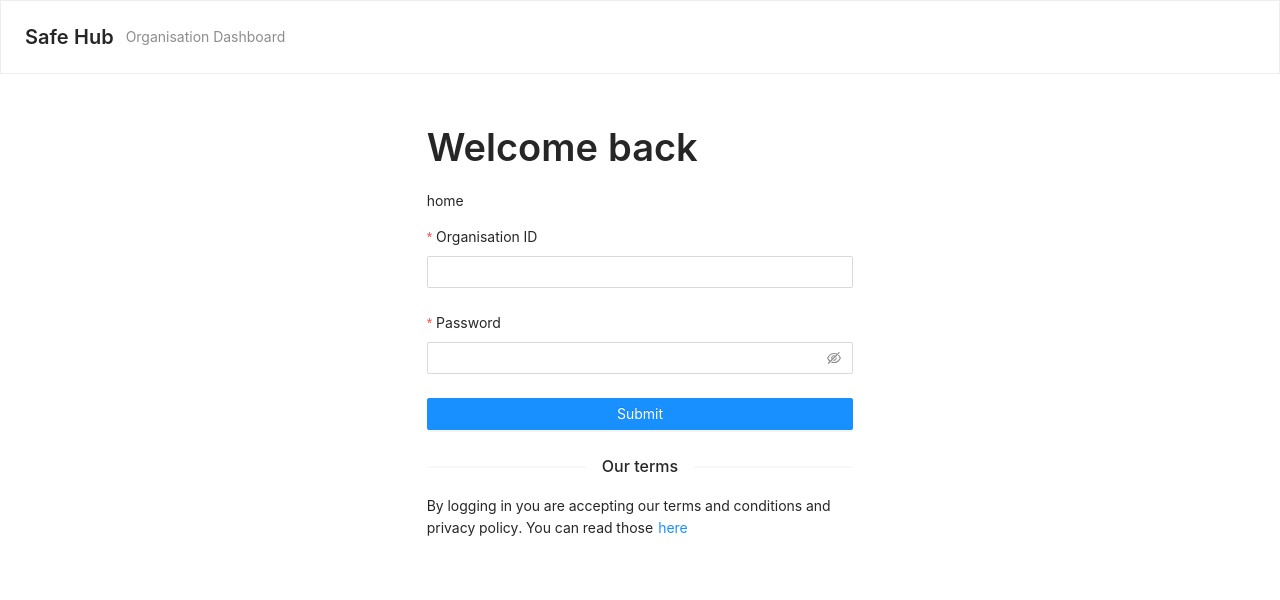
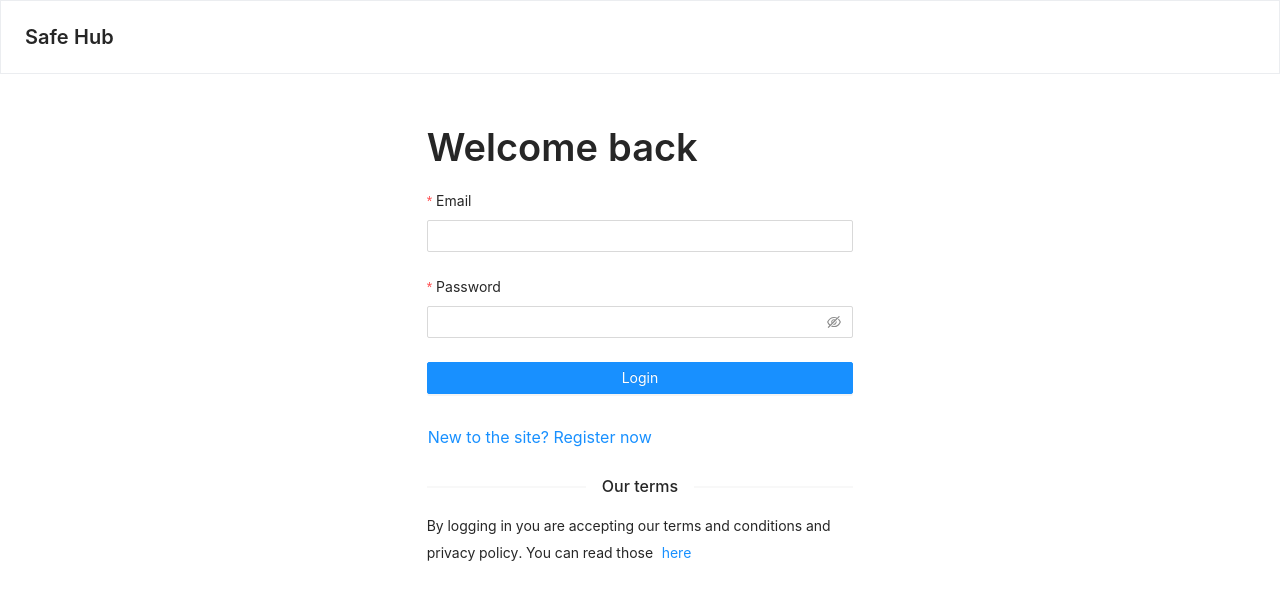
Before and after one commit to Michaelcj10/dbs_final_project, a React (Create React App) app: page /auth in a window 1280 px wide. Shown: the top 600 px of the page. Built offline with nearby package versions, Linux system fonts and the light colour scheme.

Commit message:
dash and auth work

```diff
--- a/src/app/main.tsx
+++ b/src/app/main.tsx
@@ -1,6 +1,7 @@
 import * as React from "react";
 import Home from "../routes/home/home";
 import Auth from "../routes/auth/auth";
+import Privacy from "../routes/privacyPolicy/policy";
 import Header from "../components/navigation/header";
 import { createGlobalStyle } from "styled-components";
 import { Provider } from "react-redux";
@@ -11,7 +12,7 @@ import { Route } from "react-router-dom";
 
 const GlobalStyle = createGlobalStyle`
   .layout{
-    margin-top: 50px;
+    margin: 50px 0px;
   }
 `;
 
@@ -24,6 +25,7 @@ function App() {
         <Header/>
         <Route exact={true} path="/" component={Home} />
         <Route exact={true} path="/auth" component={Auth} />
+        <Route exact={true} path="/privacy-policy" component={Privacy} />
         </ConnectedRouter>
         <GlobalStyle />
       </PersistGate>
--- a/src/components/authentication/isAuthenticated.tsx
+++ b/src/components/authentication/isAuthenticated.tsx
@@ -1,27 +1,34 @@
-import { setList, setCurrentShowing } from "../../modules/counter";
+import { setUserProfile } from "../../modules/counter";
 import { push } from "connected-react-router";
 import { bindActionCreators } from "redux";
 import { connect } from "react-redux";
 import { useState, useEffect } from "react";
 import React from "react";
 import PageLoader from "../loader/pageLoader";
-import { getCookie } from "../../services/cookie";
+import { makeGet } from "../../api/apiRequest";
 
 // tslint:disable-next-line: typedef
 function IsAuthenticated(props) {
   const [checked, setChecked] = useState(false);
 
-  useEffect(() => {
+  useEffect( () => {
+    async function fetchMyAPI() {
+      try {
+        const response = await makeGet("me");
+        if (!response || !response.user) {
+          props.changePage("/auth");
+        } else {
+          props.setUserProfile(response.user);
+          setChecked(true);
+        }
 
-    const authCookie = getCookie("xauth");
+      } catch (error) {
+        props.changePage("/auth");
+      }
+    }
 
-    if (authCookie) {
-        setChecked(true);
-    } else {
-      props.changePage("/auth");
-    }
-  // tslint:disable-next-line: align
-  }, []);
+    fetchMyAPI();
+},           [] );
 
   if (!checked) {
       return <PageLoader />;
@@ -31,16 +38,14 @@ function IsAuthenticated(props) {
 }
 
 const mapStateToProps = ({ counter }) => ({
-  places: counter.placeList,
-  isLoading: counter.loading
+  userProfile: counter.userProfile
 });
 
 const mapDispatchToProps = dispatch =>
   bindActionCreators(
     {
       changePage: value => push(value),
-      setList,
-      setCurrentShowing
+      setUserProfile
     },
     dispatch
   );
--- a/src/components/navigation/header.tsx
+++ b/src/components/navigation/header.tsx
@@ -1,10 +1,11 @@
-import { PageHeader } from "antd";
+import { PageHeader, Button, Tag } from "antd";
+import { setUserProfile } from "../../modules/counter";
 import * as React from "react";
 import styled from "styled-components";
-import { setList, setCurrentShowing } from "../../modules/counter";
 import { push } from "connected-react-router";
 import { bindActionCreators } from "redux";
 import { connect } from "react-redux";
+import { deleteCookie } from "../../services/cookie";
 
 const HeaderStyle = styled.div`
     border: 1px solid rgb(235, 237, 240);
@@ -12,29 +13,37 @@ const HeaderStyle = styled.div`
 
 // tslint:disable-next-line: typedef
 function Header(props) {
-  // const [showModal, setModalShowing] = useState(false);
   return (
     <HeaderStyle>
         <PageHeader
             className="site-page-header"
             title="Safe Hub"
-            subTitle="Organisation Dashboard"
+            tags={props.userProfile && props.userProfile.email ? <Tag color="blue">{props.userProfile.email}</Tag> : undefined}
+            extra={ props.userProfile.email ?  [
+              <Button
+                  key="1"
+                  onClick={() => {
+                    props.setUserProfile({});
+                    deleteCookie("token");
+                    props.changePage("/auth");
+                  }}
+              >Logout
+              </Button>
+            ] : []}
         />
     </HeaderStyle>
   );
 }
 
 const mapStateToProps = ({ counter }) => ({
-  places: counter.placeList,
-  isLoading: counter.loading
+    userProfile: counter.userProfile
 });
 
 const mapDispatchToProps = dispatch =>
   bindActionCreators(
     {
       changePage: value => push(value),
-      setList,
-      setCurrentShowing
+      setUserProfile
     },
     dispatch
   );
--- a/src/modules/counter.ts
+++ b/src/modules/counter.ts
@@ -1,49 +1,15 @@
-export const SET_LIST = "counter/SET_LIST";
-export const SET_CATEGORY_LIST = "SET_CATEGORY_LIST";
-export const LOADING = "counter/LOADING";
-export const SET_PLACE = "counter/SET_PLACE";
-export const CURRENT_PLACE_SHOWING = "counter/CURRENT_PLACE_SHOWING";
+export const SET_USER_PROFILE = "SET_USER_PROFILE";
 
 const initialState = {
-  placeList: [],
-  loading: true,
-  currentShowing: {},
-  place: {},
-  categoryList: []
+  userProfile: {}
 };
 
 export default (state = initialState, action) => {
   switch (action.type) {
-
-    case SET_LIST:
-
-    return {
-      ...state,
-      placeList: action.list
-    };
-
-    case SET_CATEGORY_LIST:
-    return {
-      ...state,
-      categoryList: action.categories
-    };
-
-    case LOADING:
-    return {
-      ...state,
-      loading: action.show
-    };
-
-    case CURRENT_PLACE_SHOWING:
-    return {
-      ...state,
-      currentShowing: action.placeShowing
-    };
-
-    case SET_PLACE:
-    return {
-      ...state,
-      place: action.place
+    case SET_USER_PROFILE:
+      return {
+        ...state,
+        userProfile: action.profile
     };
 
     default:
@@ -51,52 +17,11 @@ export default (state = initialState, action) => {
   }
 };
 
-export const setList = (list) => {
-
+export const setUserProfile = (profile) => {
   return dispatch => {
     dispatch({
-      type: SET_LIST,
-      list
+      type: SET_USER_PROFILE,
+      profile
     });
   };
 };
-
-export const setCategoryList = (list) => {
-  const categories = list;
-
-  return dispatch => {
-    dispatch({
-      type: SET_CATEGORY_LIST,
-      categories
-    });
-  };
-};
-
-export const setCurrentShowing = (placeShowing) => {
-
-  return dispatch => {
-    dispatch({
-      type: CURRENT_PLACE_SHOWING,
-      placeShowing
-    });
-  };
-};
-
-export const loading = (show) => {
-  return dispatch => {
-    dispatch({
-      type: LOADING,
-      show
-    });
-  };
-};
-
-export const setAd = (place) => {
-
-  return dispatch => {
-    dispatch({
-      type: SET_PLACE,
-      place
-    });
-  };
-};
--- a/src/routes/auth/auth.tsx
+++ b/src/routes/auth/auth.tsx
@@ -1,90 +1,75 @@
 import * as React from "react";
 import styled from "styled-components";
-import { setList, setCurrentShowing } from "../../modules/counter";
 import { push } from "connected-react-router";
 import { bindActionCreators } from "redux";
 import { connect } from "react-redux";
 import { Form, Input, Button, Row, Col, Typography, message, Divider } from "antd";
-import { useEffect } from "react";
-import { makeGet, makePost } from "../../api/apiRequest";
+import { useEffect, useState } from "react";
+import { makePost } from "../../api/apiRequest";
 import { setCookie } from "../../services/cookie";
 
-const { Title, Paragraph , Link } = Typography;
+const { Title, Paragraph } = Typography;
 
 const FullBtn = styled(Button)`
   width: 100%;
 `;
-const TermsLink = styled(Link)`
-  margin-left:5px;
+
+const SwitchLink = styled(Button)`
+  padding: 0px;
 `;
 
-// tslint:disable-next-line: typedef
-function Auth(props) {
-  useEffect(() => {
-    message.info("Please login to continue");
-  // tslint:disable-next-line: align
+function Auth(props: { changePage: (arg0: string) => void; }) {
+
+  const [hasAccount, setHasAccount] = useState(true);
+  const [formLoading, setLoading] = useState(false);
+
+  useEffect(
+     () => {
+        message.info("Please login or register to continue");
   }, []);
 
-  const onFinish = async values => {
+  const onFinish = async (values: { id: string; password: string; }) => {
+
+    setLoading(true);
+
     const dataPost = {
       email: values.id,
       password: values.password
     };
 
     try {
-      const response = await makePost("register", dataPost);
-
-      // tslint:disable-next-line: no-console
-      console.log(response);
-
-      setCookie("token", response.token);
+      const response = await makePost(hasAccount ? "login" : "register", dataPost);
+      if (response.errors) {
+        message.error("Invalid details, try again");
+        setLoading(false);
+      } else {
+        setCookie("token", response.token);
+        props.changePage("/");
+      }
     } catch (e) {
-      // tslint:disable-next-line: no-console
-      console.log("WHOOPS");
-    }
-  };
-
-  const onFinishFailed = async errorInfo => {
-    // tslint:disable-next-line: no-console
-    console.log("Failed:", errorInfo);
-
-    try {
-      const response = await makeGet("organisations");
-      const data = await response.json();
-      // tslint:disable-next-line: no-console
-      console.log(data);
-    } catch (e) {
-      // tslint:disable-next-line: no-console
-      console.log("WHOOPS");
+      message.error("Invalid details, try again");
+      setLoading(false);
     }
   };
 
   return (
     <div className="layout">
       <Row>
-        <Col span={2} md={8}/>
-        <Col span={20} md={8}>
-          <Title>Welcome back</Title>
-        <p
-          onClick={() => {
-              props.changePage("/");
-          }}
-        >
-          home
-        </p>
+        <Col span={2} lg={8}/>
+        <Col span={20} lg={8}>
+        <Title>{hasAccount ? "Welcome back" : "Register now"}</Title>
         <Form
             layout="vertical"
             name="basic"
             initialValues={{ remember: true }}
             onFinish={onFinish}
-            onFinishFailed={onFinishFailed}
         >
           <Form.Item
-            label="Organisation ID"
+            label="Email"
             name="id"
-            rules={[{ required: true, message: "Enter your Organisation ID" }]}
+            rules={[{ required: true, message: "Enter your email address" }]}
           >
-            <Input />
+            <Input disabled={formLoading} />
           </Form.Item>
 
           <Form.Item
@@ -92,40 +77,51 @@ function Auth(props) {
             name="password"
             rules={[{ required: true, message: "Enter your password" }]}
           >
-            <Input.Password />
+            <Input.Password disabled={formLoading} />
           </Form.Item>
           <Form.Item>
-            <FullBtn type="primary" htmlType="submit">
-              Submit
+            <FullBtn type="primary" htmlType="submit" loading={formLoading}>
+            {hasAccount ? "Login" : "Register"}
             </FullBtn>
           </Form.Item>
+          <SwitchLink
+                type="link"
+                size="large"
+                onClick={() => {
+                   setHasAccount(!hasAccount);
+                }}
+          >
+              {hasAccount ? "New to the site? Register now" : "Have an account? Login now"}
+          </SwitchLink>
         </Form>
         <Divider>Our terms</Divider>
         <Paragraph>
             By logging in you are accepting our terms and conditions and privacy policy. You can read
-            those
-             <TermsLink href="https://ant.design" target="_blank">
+            those &nbsp;
+             <SwitchLink
+                  type="link"
+                  onClick={() => {
+                      props.changePage("/privacy-policy");
+                  }}
+             >
                 here
-             </TermsLink>
+             </SwitchLink>
         </Paragraph>
         </Col>
-        <Col span={2} md={8}/>
+        <Col span={2} lg={8}/>
       </Row>
     </div>
   );
 }
 
 const mapStateToProps = ({ counter }) => ({
-  places: counter.placeList,
-  isLoading: counter.loading
+  userProfile: counter.userProfile
 });
 
 const mapDispatchToProps = dispatch =>
   bindActionCreators(
     {
       changePage: value => push(value),
-      setList,
-      setCurrentShowing
     },
     dispatch
   );
--- a/src/routes/home/home.tsx
+++ b/src/routes/home/home.tsx
@@ -1,47 +1,36 @@
 import * as React from "react";
-import styled from "styled-components";
-import { setList, setCurrentShowing } from "../../modules/counter";
 import { push } from "connected-react-router";
 import { bindActionCreators } from "redux";
 import { connect } from "react-redux";
 import IsAuthenticated from "../../components/authentication/isAuthenticated";
+import { Row, Col, Typography } from "antd";
 
-const HomeStyle = styled.div`
-
-`;
+const { Title } = Typography;
 
 // tslint:disable-next-line: typedef
 function Home(props) {
-  // tslint:disable-next-line: no-console
-  console.log(props);
-  // const [showModal, setModalShowing] = useState(false);
   return (
     <IsAuthenticated>
-      <HomeStyle>
-                <p
-                  onClick={() => {
-                    props.changePage("/auth");
-                  }}
-                >
-                  auth
-                </p>
-
-      </HomeStyle>
+      <div className="layout">
+        <Row>
+          <Col span={2} lg={8}/>
+          <Col span={20} lg={8}>
+           <Title>Dashboard</Title>
+          </Col>
+        </Row>
+      </div>
     </IsAuthenticated>
   );
 }
 
 const mapStateToProps = ({ counter }) => ({
-  places: counter.placeList,
-  isLoading: counter.loading
+  userProfile: counter.userProfile
 });
 
 const mapDispatchToProps = dispatch =>
   bindActionCreators(
     {
       changePage: value => push(value),
-      setList,
-      setCurrentShowing
     },
     dispatch
   );
--- /dev/null
+++ b/src/routes/privacyPolicy/policy.tsx
@@ -0,0 +1,56 @@
+import * as React from "react";
+import { push } from "connected-react-router";
+import { bindActionCreators } from "redux";
+import { connect } from "react-redux";
+import { Row, Col, Typography } from "antd";
+
+const { Title, Paragraph } = Typography;
+
+function Privacy() {
+  return (
+    <div className="layout">
+        <Row>
+           <Col span={2} lg={8}/>
+           <Col span={20} lg={8}>
+            <Title>Privacy policy</Title>
+            <Title level={3}>Common</Title>
+            <Paragraph>
+                In common with other websites, log files are stored on the web server saving details such as the visitor's IP address, browser type,
+                referring page and time of visit.
+                Cookies may be used to remember visitor preferences when interacting with the website.
+                Where registration is required, the visitor's email and a username will be stored on the server.
+            </Paragraph>
+            <Title level={3}>Stored info</Title>
+            <Paragraph>
+                The information is used to enhance the vistor's experience when using the website to display personalised content and possibly advertising.
+                E-mail addresses will not be sold, rented or leased to 3rd parties.
+                E-mail may be sent to inform you of news of our services or offers by us or our affiliates.
+            </Paragraph>
+            <Title level={3}>Cookies</Title>
+            <Paragraph>
+            Cookies are small digital signature files that are stored by your web browser that allow your preferences to be recorded when visiting the website. Also they may be used to track your return visits to the website.
+            3rd party advertising companies may also use cookies for tracking purposes.
+            </Paragraph>
+           </Col>
+        </Row>
+      </div>
+  );
+}
+
+const mapStateToProps = ({ counter }) => ({
+  places: counter.placeList,
+  isLoading: counter.loading
+});
+
+const mapDispatchToProps = dispatch =>
+  bindActionCreators(
+    {
+      changePage: value => push(value),
+    },
+    dispatch
+  );
+
+export default connect(
+  mapStateToProps,
+  mapDispatchToProps
+)((Privacy));
--- a/src/services/cookie.ts
+++ b/src/services/cookie.ts
@@ -3,6 +3,10 @@ export const setCookie = (cname: string, cvalue: string) => {
     d.setTime(d.getTime() + (30 * 24 * 60 * 60 * 1000));
     var expires = "expires=" + d.toUTCString();
     document.cookie = cname + "=" + cvalue + ";" + expires + ";path=/";
+};
+
+export const deleteCookie = (cname: string) => {
+  document.cookie = cname + "=; expires=Thu, 01 Jan 1970 00:00:01 GMT;";
 };
 
 export const getCookie = (cname: string) => {
```
